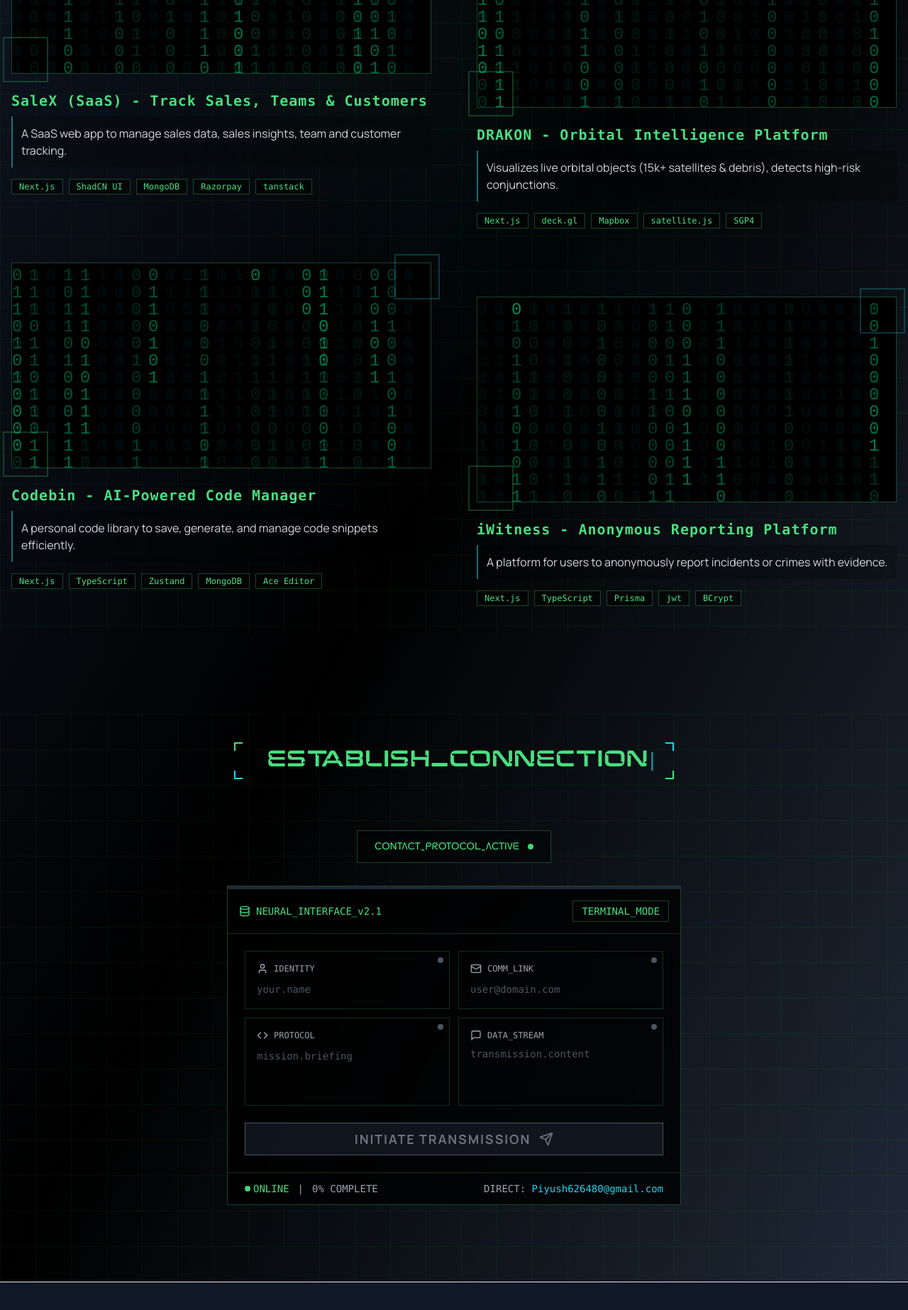
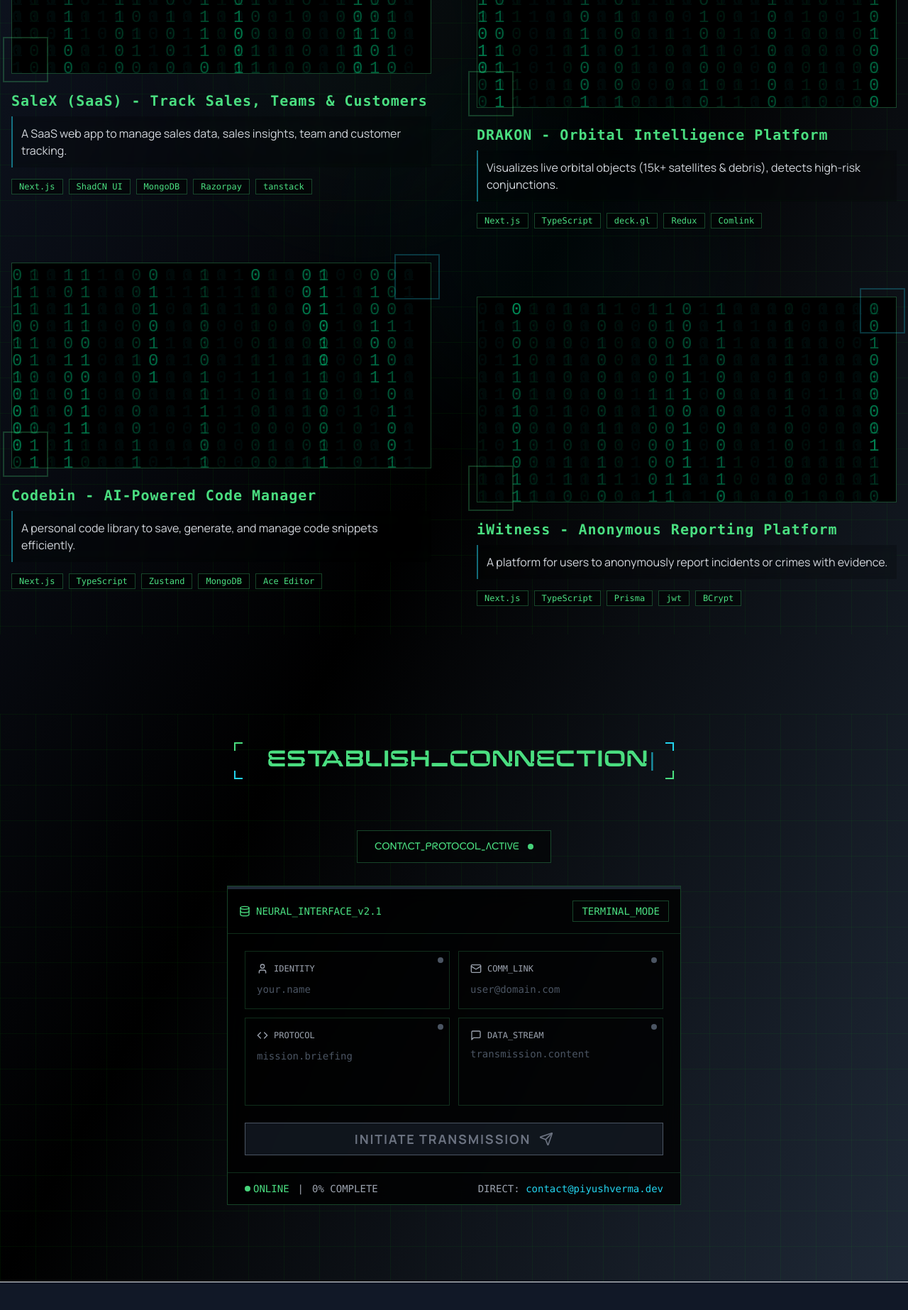
Before and after one commit to Piyushverma-tech/My_Portfolio, a React (Vite) app: page / in a window 1280 px wide. Shown: the part 1380-3226 px from the top of the page at 71% size. Built offline with nearby package versions, Linux system fonts and the light colour scheme.

Commit message:
updating email, resume and projects

```diff
--- a/src/sections/About.jsx
+++ b/src/sections/About.jsx
@@ -301,7 +301,7 @@
   const handleDownloadResume = () => {
     const link = document.createElement('a');
     link.href =
-      'https://drive.google.com/uc?export=download&id=1TDL37fTDLrnB9XbdqW0Icmj2umwKTTQM';
+      'https://drive.google.com/uc?export=download&id=1kOdEQ1i11X5otk2igEPMa3X_OCIn8hEi';
 
     link.download = 'Piyush_Verma_Resume.pdf';
     document.body.appendChild(link);
--- a/src/sections/Contact.jsx
+++ b/src/sections/Contact.jsx
@@ -834,7 +834,7 @@
                 href="mailto:Piyush626480@gmail.com"
                 className="text-cyan-400 hover:underline"
               >
-                Piyush626480@gmail.com
+                contact@piyushverma.dev
               </a>
             </div>
           </div>
--- a/src/sections/Projects.jsx
+++ b/src/sections/Projects.jsx
@@ -36,12 +36,12 @@
         description:
           'Visualizes live orbital objects (15k+ satellites & debris), detects high-risk conjunctions.',
 
-        tags: ['Next.js ', 'deck.gl', 'Mapbox', 'satellite.js', 'SGP4'],
+        tags: ['Next.js ', ' TypeScript', 'deck.gl', 'Redux', 'Comlink'],
         videoUrl:
           'https://res.cloudinary.com/dsrmecb5y/video/upload/v1765298287/1202_1_std2jr.mp4',
         links: {
           live: 'https://drakon-01a.vercel.app/',
-          github: 'https://github.com/Piyushverma-tech/drakon-ssa',
+          github: 'https://github.com/Piyushverma-tech/drakon',
         },
       },
       {
```
